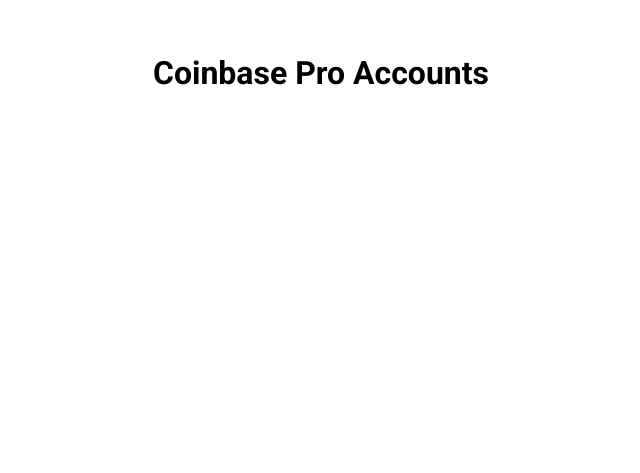
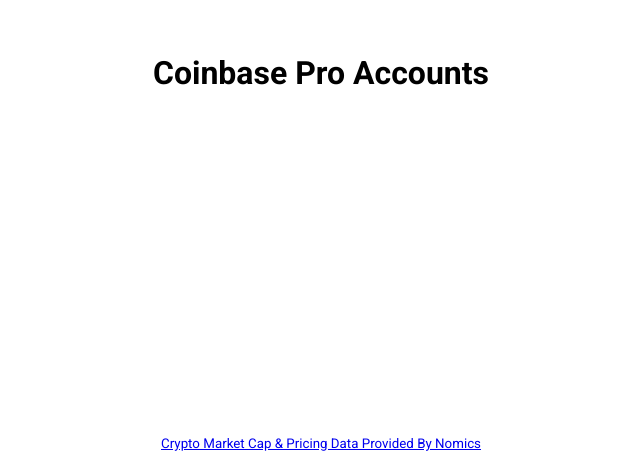
Before and after one commit to jb-0/coinbase-viewer, a website: page public/index.html in a window 1280 px wide. Shown: the part 327-800 px from the top of the page, without its empty margins (319-959 px from the left). Drawn offline with Linux system fonts and the light colour scheme; no server answers.

Commit message:
Added and styled a footer attributing Nomics

```diff
--- a/public/index.html
+++ b/public/index.html
@@ -10,6 +10,7 @@
   <h1>Coinbase Pro Accounts</h1>
   <div class="accounts-container" id="accounts-container">
   </div>
+  <footer id="footer"><a href="https://nomics.com/"><small>Crypto Market Cap & Pricing Data Provided By Nomics</small></a></footer>
 </body>
 <script src="script.js"></script>
 </html>
--- a/public/styles.css
+++ b/public/styles.css
@@ -31,3 +31,12 @@
   padding: 10px;
   width: 300px;
 }
+
+#footer {
+  position: fixed;
+  bottom: 0;
+  left: 0;
+  width: 100%;
+  height: 40px;
+  padding-bottom: 20px;
+}
```
